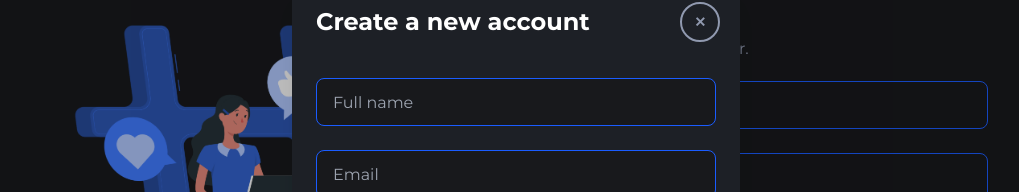
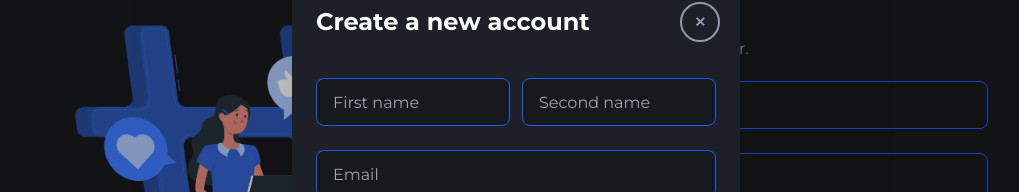
Before and after one commit to ineff3/twitter-frontend, a React (Vite) app: page /auth/signup in a window 1280 px wide. Shown: the part 180-372 px from the top of the page, without its empty margins (124-1143 px from the left). Built offline with nearby package versions, Linux system fonts and the light colour scheme; the HTML template or start-up script is replaced by a standard one.

Commit message:
signup fullname divided

```diff
--- a/src/features/authentication/components/SignupForm.tsx
+++ b/src/features/authentication/components/SignupForm.tsx
@@ -5,10 +5,15 @@ import Input from '../../../components/form/Input'
 
 const validationSchema = z
     .object({
-        fullName: z
+        firstName: z
             .string()
-            .min(1, 'Full name is a required field')
-            .min(3, 'Full name must be at least 3 characters')
+            .min(1, 'First name is a required field')
+            .min(3, 'First name must be at least 3 characters')
+            .trim(),
+        secondName: z
+            .string()
+            .min(1, 'Second name is a required field')
+            .min(3, 'Second name must be at least 3 characters')
             .trim(),
         email: z
             .string()
@@ -60,12 +65,20 @@ const SignupForm = () => {
             className=" flex w-full flex-col gap-2"
             onSubmit={handleSubmit(onSubmit)}
         >
-            <Input
-                {...register('fullName')}
-                isInvalid={!!errors.fullName}
-                errorMessage={errors?.fullName?.message}
-                placeholder="Full name"
-            />
+            <div className=" flex flex-col sm:flex-row sm:gap-3">
+                <Input
+                    {...register('firstName')}
+                    isInvalid={!!errors.firstName}
+                    errorMessage={errors?.firstName?.message}
+                    placeholder="First name"
+                />
+                <Input
+                    {...register('secondName')}
+                    isInvalid={!!errors.secondName}
+                    errorMessage={errors?.secondName?.message}
+                    placeholder="Second name"
+                />
+            </div>
             <Input
                 {...register('email')}
                 isInvalid={!!errors.email}
```
